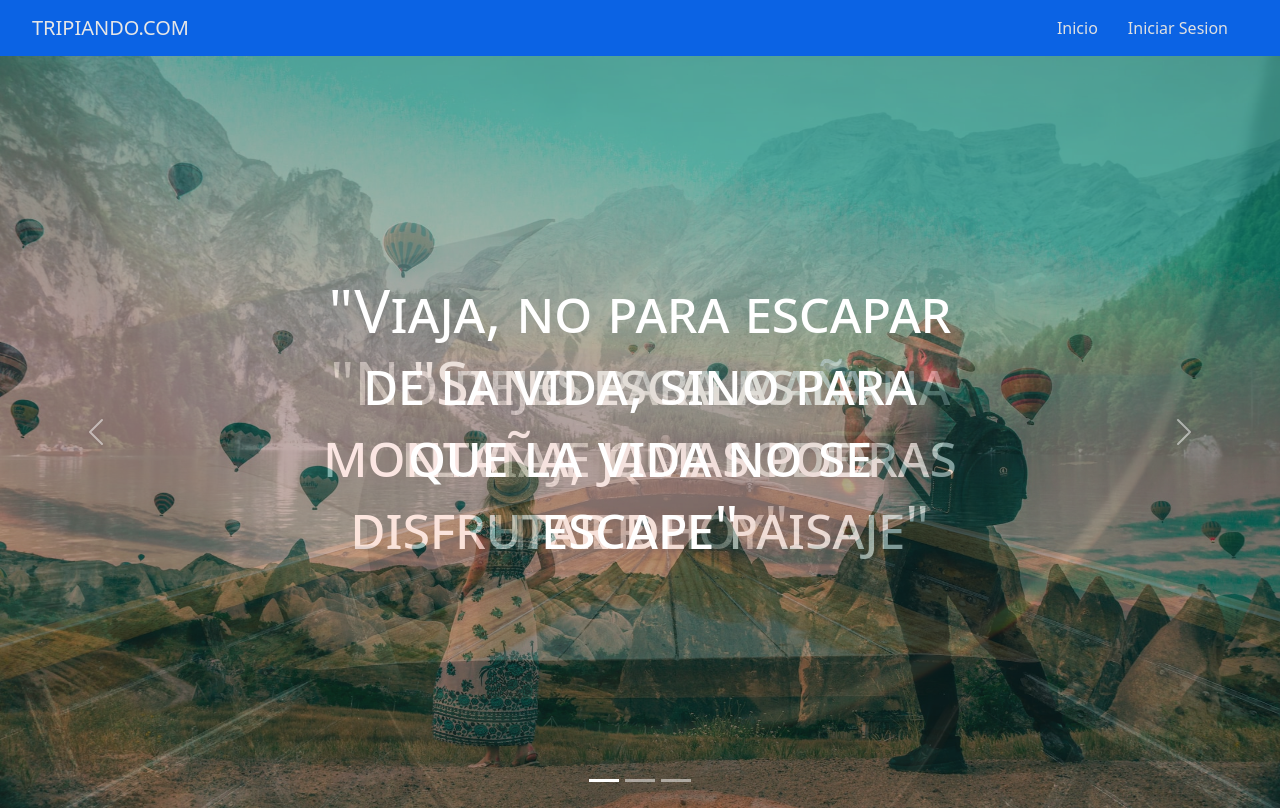
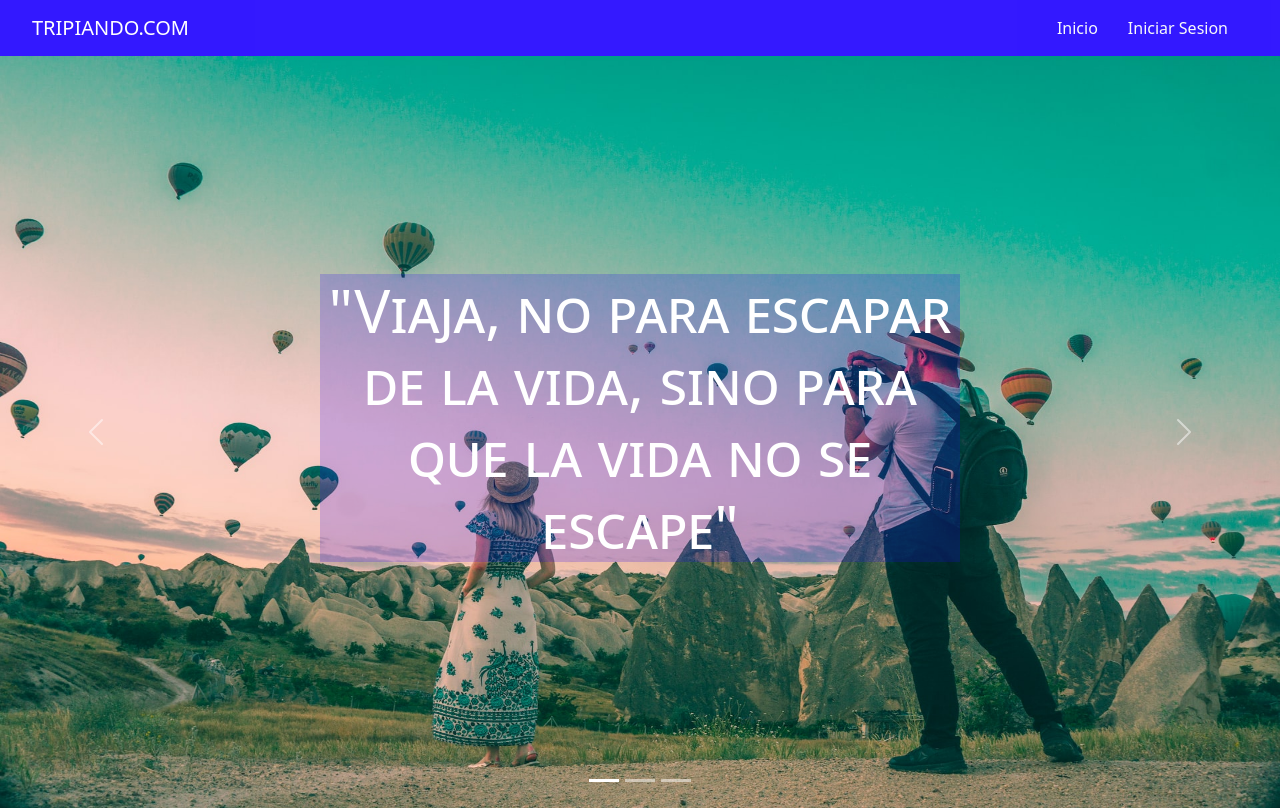
Before and after one commit to lutzz22/tripiando, a React (Create React App) app: page /home in a window 1280 px wide. Built offline with nearby package versions, Linux system fonts and the light colour scheme.

Commit message:
componente navbar2, agrego modificaciones login

```diff
--- a/src/componentes/Navbar2/Navbar2.js
+++ b/src/componentes/Navbar2/Navbar2.js
@@ -5,7 +5,7 @@ import '../Navbar2/style.css'
 const Navbar2 = () => {
   return (
     <div>
-        <nav className="navbar navbar-dark bg-primary navbar-expand-lg barra">
+        <nav className="navbar navbar-dark navbar-expand-lg barra">
           <div className="container-fluid">
             <Link className="navbar-brand logo" to='/home'>TRIPIANDO.COM</Link>
             <ul className='opciones d-flex'>
--- a/src/componentes/Navbar2/index.js
+++ b/src/componentes/Navbar2/index.js
@@ -0,0 +1 @@
+export {default} from './Navbar2'
--- a/src/componentes/Navbar2/style.css
+++ b/src/componentes/Navbar2/style.css
@@ -17,3 +17,7 @@ ul {
     margin-right: 10px;
 
 }
+
+.navbar {
+    background-color:  rgba(30, 0, 255);
+}
--- a/src/paginas/Home/Home.js
+++ b/src/paginas/Home/Home.js
@@ -8,8 +8,8 @@ import img3 from '../../imagenes/img3.jpg'
 const Home = () => {
   return (
     <>
+     <Navbar2></Navbar2>
       <div className='pagina'>
-        <Navbar2></Navbar2>
         <div id="carouselExampleCaptions" className="carousel slide" data-bs-ride="false">
           <div className="carousel-indicators">
             <button type="button" data-bs-target="#carouselExampleCaptions" data-bs-slide-to="0" className="active" aria-current="true" aria-label="Slide 1"></button>
@@ -26,7 +26,7 @@ const Home = () => {
             <div className="carousel-item active">
               <img src={img2} className="d-block w-100" alt="..."/>
               <div className="carousel-caption d-none d-md-block">
-                <h5>"Si no escalas la montaña, jamas podras disfrutar del paisaje"</h5>
+                <h5 >"Si no escalas la montaña, jamas podras disfrutar del paisaje"</h5>
               </div>
             </div>
             <div className="carousel-item active">
@@ -45,23 +45,6 @@ const Home = () => {
             <span className="visually-hidden">Next</span>
           </button>
         </div>
-        {/* <div className="modal fade" id="exampleModal" tabIndex="-1" aria-labelledby="exampleModalLabel" aria-hidden="true">
-          <div className="modal-dialog modal-dialog-centered">
-            <div className="modal-content">
-              <div className="modal-header">
-                <h6 className="modal-title" id="exampleModalLabel">Modal title</h6>
-                <button type="button" className="btn-close" data-bs-dismiss="modal" aria-label="Close"></button>
-              </div>
-              <div className="modal-body">
-                ...
-              </div>
-              <div className="modal-footer">
-                <button type="button" className="btn btn-secondary" data-bs-dismiss="modal">Close</button>
-                <button type="button" className="btn btn-primary">Save changes</button>
-              </div>
-            </div>
-          </div>
-        </div> */}
       </div>
     </>
 
--- a/src/paginas/Home/style.css
+++ b/src/paginas/Home/style.css
@@ -1,14 +1,18 @@
 .pagina {
-    background-color: black;
+    position: absolute;
+    height: 90vh;
+    width: 100vw;
+    background: black;
 }
 
 
 img {
-    opacity: 0.5;
+    /* opacity: 0.5; */
     height: 94vh;
 }
 
 h5 {
+    background-color: rgba(30, 0, 255, 0.2);
     font-variant: small-caps;
     margin: 0 auto;
     width: 50vw;
--- a/src/paginas/Login/Login.js
+++ b/src/paginas/Login/Login.js
@@ -7,7 +7,7 @@ const Login = () => {
     <>
     <Navbar2/>
       <div id='formularios' className='row'>
-        <h2>Inicia Sesion o Registrate</h2>
+        <h2>Inicia Sesion o Registrate aca</h2>
         <div id='inicioSesion' className='col-3'>
           <div className="mb-3">
             <label htmlFor="emailInicio" className="form-label">Correo Electronico</label>
```
